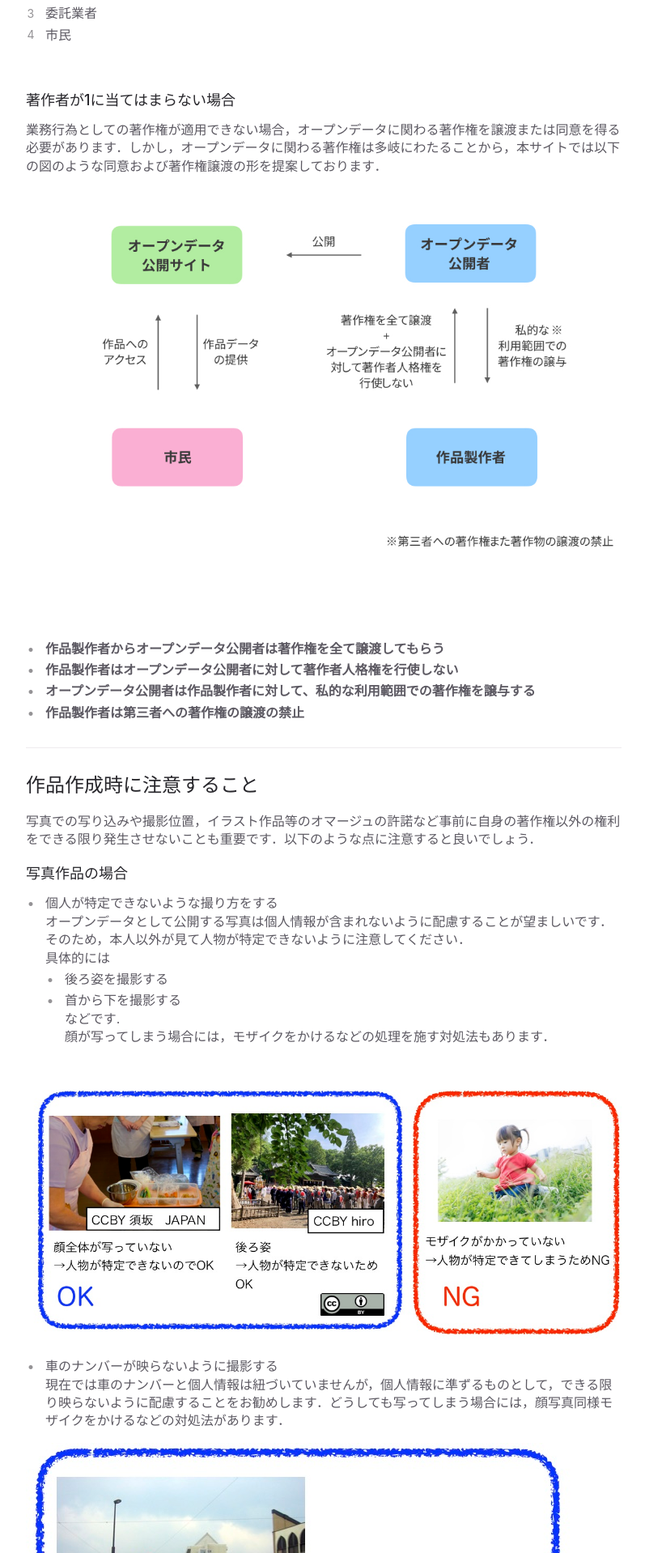
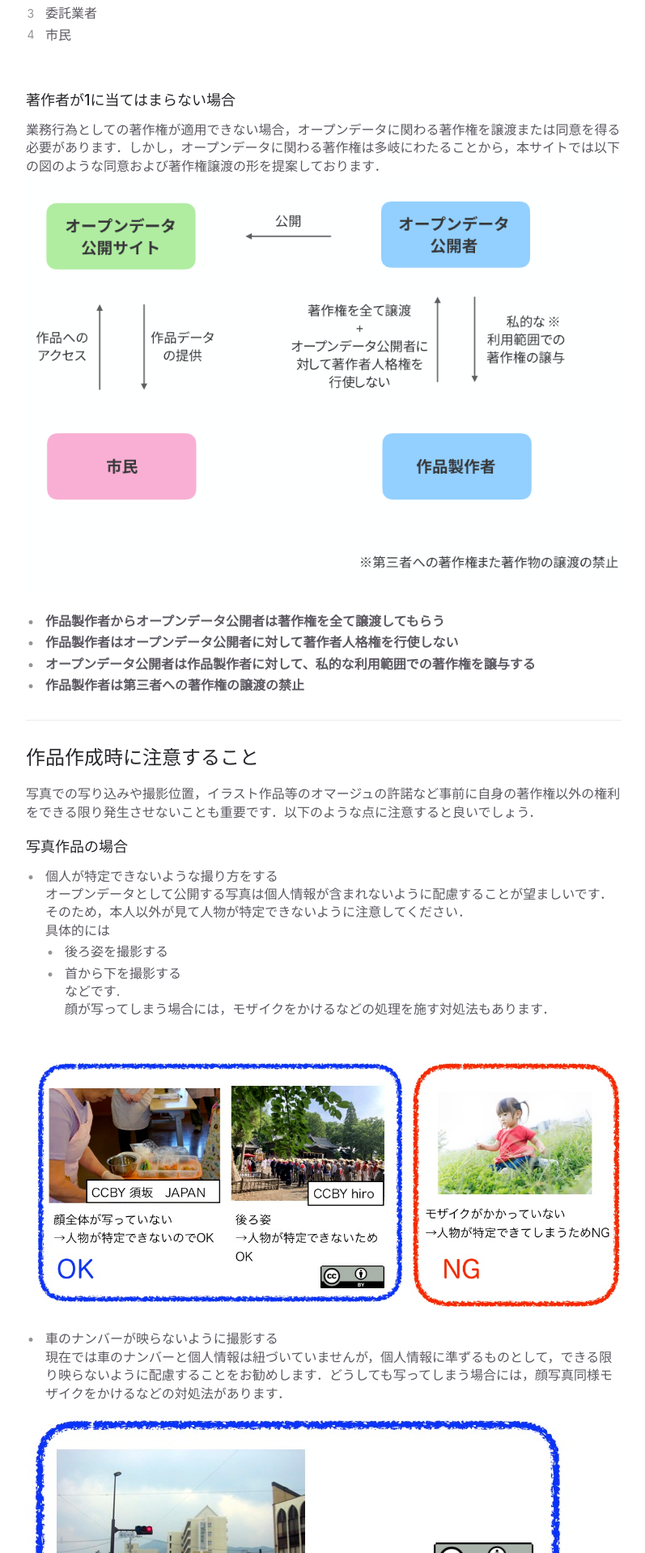
Before and after one commit to ayane0321/image-opendata-guide, a Jekyll site: the page built from docs/quick/new.md, in a window 1280 px wide. Shown: the part 1329-3247 px from the top of the page at 81% size, without its empty margins (356-1153 px from the left). Built offline with Jekyll 4.4.1, drawn with Linux system fonts in a browser that asks for light colours.

Commit message:
change new.md

```diff
--- a/docs/quick/new.md
+++ b/docs/quick/new.md
@@ -34,7 +34,7 @@ nav_order: 3
 <br>
 ### 著作者が1に当てはまらない場合
 業務行為としての著作権が適用できない場合，オープンデータに関わる著作権を譲渡または同意を得る必要があります．しかし，オープンデータに関わる著作権は多岐にわたることから，本サイトでは以下の図のような同意および著作権譲渡の形を提案しております．
-![著作権の譲渡]({{site.baseurl}}/picture/new.jpeg)
+![著作権の譲渡]({{site.baseurl}}/picture/new.png)
 
 - **作品製作者からオープンデータ公開者は著作権を全て譲渡してもらう**
 - **作品製作者はオープンデータ公開者に対して著作者人格権を行使しない**
```
